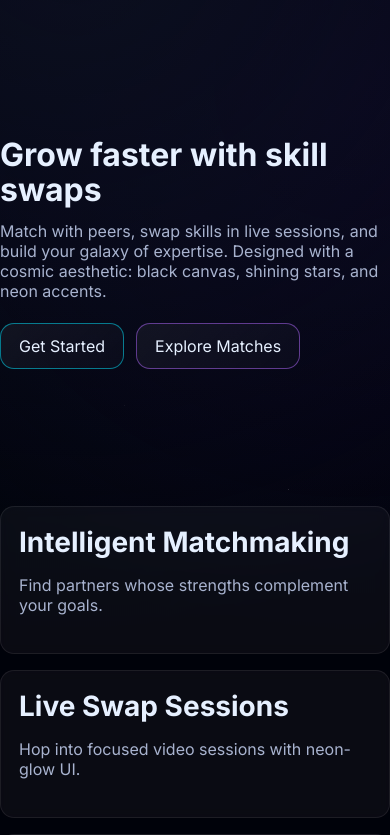
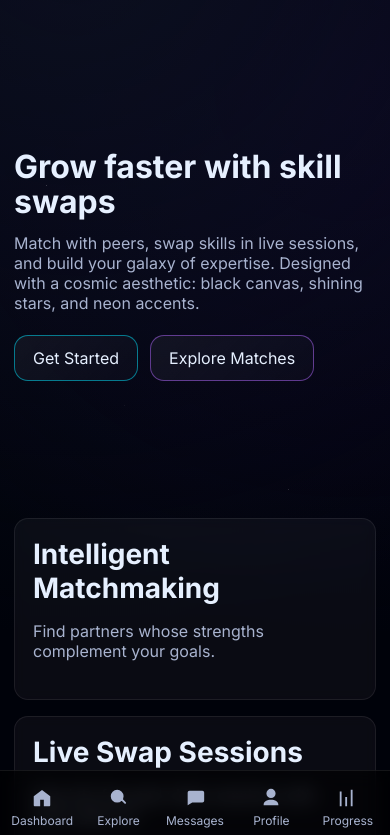
Before and after one commit to troqapp/troq, a React (Vite) app: page / in a window 390 px wide. Shown: the top 835 px of the page. Built offline with nearby package versions, Linux system fonts and the light colour scheme.

Commit message:
Append mobile styles to theme.css
cgen-89fb855dad214adb8f6cac4125cce709

```diff
--- a/src/styles/theme.css
+++ b/src/styles/theme.css
@@ -81,11 +81,6 @@
 .brand-orb { width: 14px; height: 14px; border-radius: 50%; background: radial-gradient(circle at 30% 30%, var(--teal), rgba(0,229,255,0) 60%), radial-gradient(circle at 70% 70%, var(--purple), rgba(177,104,255,0) 60%); box-shadow: var(--shadow-neon-teal), var(--shadow-neon-purple); }
 .brand-text { font-weight: 700; color: var(--text); letter-spacing: 0.2px; }
 
-.topbar-wrapper { position: sticky; top: 0; z-index: 50; backdrop-filter: blur(8px); background: linear-gradient(180deg, rgba(0,0,0,0.7), rgba(0,0,0,0.3)); border-bottom: 1px solid var(--border); }
-.topbar-inner { max-width: 1200px; margin: 0 auto; padding: 14px 20px; display: grid; grid-template-columns: auto 1fr auto; align-items: center; gap: 16px; }
-.primary-nav { display: flex; gap: 6px; justify-content: center; }
-.topbar-actions { display: flex; gap: 8px; justify-content: flex-end; align-items: center; }
-
 .page-container { max-width: 1200px; margin: 0 auto; padding: 32px 20px; }
 
 .section-title { font-size: 28px; margin: 0 0 16px; color: var(--text); }
@@ -139,13 +134,53 @@ body::before { content: ""; position: fixed; inset: 0; pointer-events: none; bac
 .galaxy-stage { position: relative; height: 380px; }
 .contact-item { padding: 12px; border-radius: 10px; }
 
+/* Mobile layout */
+.mobile-frame{min-height:100dvh;display:flex;flex-direction:column}
+.mobile-page{flex:1; padding: 12px 14px 90px; max-width: 560px; margin: 0 auto;}
+.mobile-header{position:sticky; top:0; z-index:20; backdrop-filter: blur(8px); background: linear-gradient(180deg, rgba(0,0,0,.8), rgba(0,0,0,.35)); border-bottom:1px solid var(--border)}
+.mobile-header-inner{height:56px; display:grid; grid-template-columns:40px 1fr 40px; align-items:center; max-width:560px; margin:0 auto; padding:0 10px}
+.mobile-title{margin:0; text-align:center; font-weight:700; font-size:20px}
+.icon-button{display:inline-flex; align-items:center; justify-content:center; width:36px; height:36px; color:var(--muted); border-radius:10px}
+.icon-button:hover{color:var(--text); background:rgba(255,255,255,.06)}
+
+.tabbar{position:fixed; left:0; right:0; bottom:0; z-index:30; display:grid; grid-template-columns:repeat(5,1fr); gap:4px; background:rgba(0,0,0,.6); backdrop-filter: blur(10px); border-top:1px solid var(--border); padding:10px 6px calc(10px + env(safe-area-inset-bottom));}
+.tab-item{display:flex; flex-direction:column; align-items:center; justify-content:center; gap:4px; color:var(--muted); text-decoration:none; padding:6px 4px; border-radius:10px}
+.tab-item.active{color:#e8d0ff; background: rgba(177,104,255,0.15); box-shadow: var(--shadow-neon-purple)}
+.tab-item span{font-size:12px}
+
+/* Common mobile components */
+.search-wrap{position:relative}
+.search-field{width:100%; padding:12px 14px 12px 38px; border-radius:14px; background:rgba(255,255,255,0.06); border:1px solid rgba(177,104,255,0.35); color:var(--text)}
+.search-icon{position:absolute; left:12px; top:50%; transform:translateY(-50%); color:var(--muted)}
+
+.chips{display:flex; gap:8px; flex-wrap:wrap}
+.chip{padding:8px 12px; border-radius:999px; background:rgba(255,255,255,0.06); border:1px solid var(--border); color:var(--text); font-size:13px}
+.chip.active{background:rgba(177,104,255,0.18); border-color:rgba(177,104,255,0.5)}
+
+.segmented{display:inline-flex; padding:4px; border-radius:999px; background:rgba(255,255,255,0.06); border:1px solid var(--border)}
+.segmented button{appearance:none; background:transparent; border:0; color:var(--muted); padding:8px 14px; border-radius:999px; cursor:pointer}
+.segmented button.active{color:#fff; background:rgba(177,104,255,0.3); box-shadow:var(--shadow-neon-purple)}
+
+.card-list{display:flex; flex-direction:column; gap:12px}
+.person-card{display:grid; grid-template-columns:48px 1fr auto; gap:12px; align-items:center; padding:12px; border-radius:14px; background:rgba(255,255,255,0.04); border:1px solid var(--border)}
+.avatar{width:48px;height:48px;border-radius:999px;background:linear-gradient(180deg,#2a1b3f,#10081e); display:grid; place-items:center; box-shadow:0 0 0 3px rgba(177,104,255,0.25)}
+.person-name{margin:0; font-weight:600}
+.person-meta{margin:2px 0 0; color:var(--muted); font-size:12px}
+
+.list-section{margin-top:16px}
+.section-heading{margin:0 0 10px; font-weight:700}
+
+.progress-track{height:8px; background:rgba(255,255,255,0.08); border-radius:999px; overflow:hidden}
+.progress-fill{height:100%; background:linear-gradient(90deg, #8a3cff, #b168ff); box-shadow:var(--shadow-neon-purple)}
+
+.timer{display:flex; gap:14px; justify-content:center; align-items:center; margin:6px 0 12px}
+.time-box{width:72px; height:60px; border-radius:12px; background:rgba(255,255,255,0.06); border:1px solid var(--border); display:grid; place-items:center; font-size:22px; font-weight:800}
+.time-labels{display:flex; justify-content:center; gap:46px; color:var(--muted); font-size:12px}
+
 /* Media queries */
 @media (max-width: 900px) {
   .grid-3 { grid-template-columns: 1fr 1fr; }
-  .topbar-inner { grid-template-columns: 1fr auto; grid-template-areas: 'brand actions' 'nav nav'; }
-  .primary-nav { grid-area: nav; justify-content: center; }
 }
 @media (max-width: 640px) {
   .grid-3, .grid-2 { grid-template-columns: 1fr; }
-  .hero-actions { justify-content: stretch; }
 }
```
